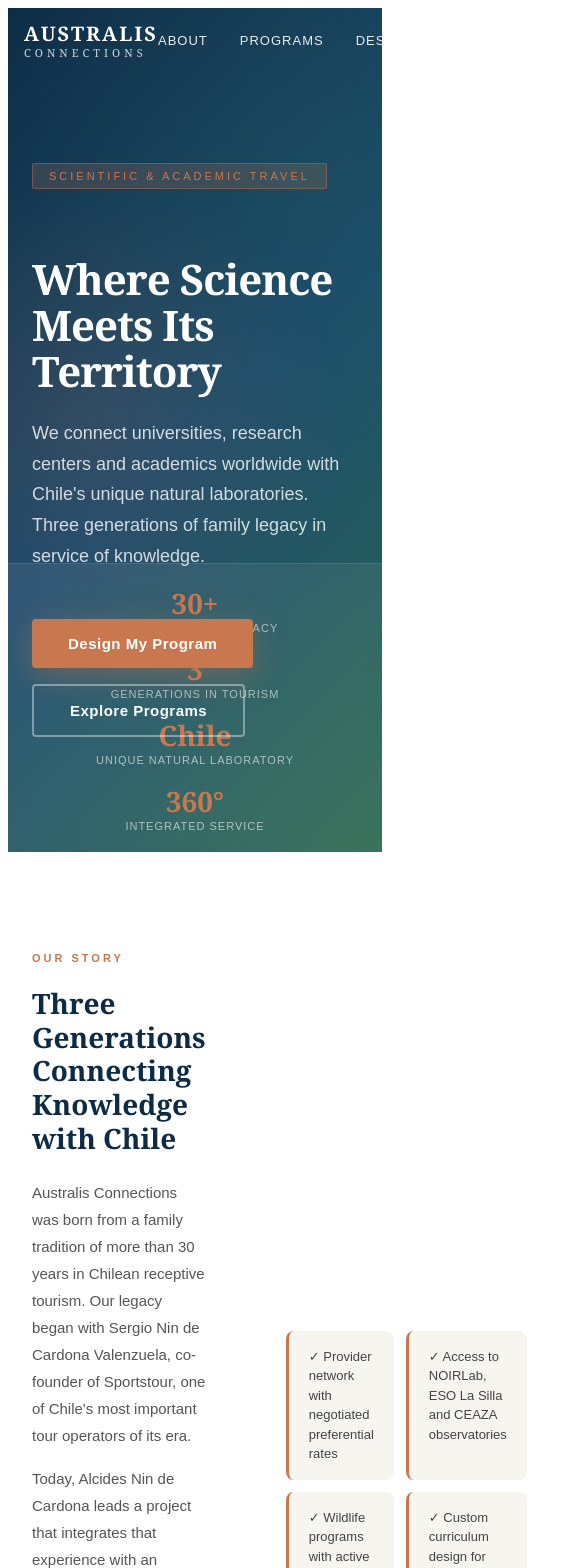
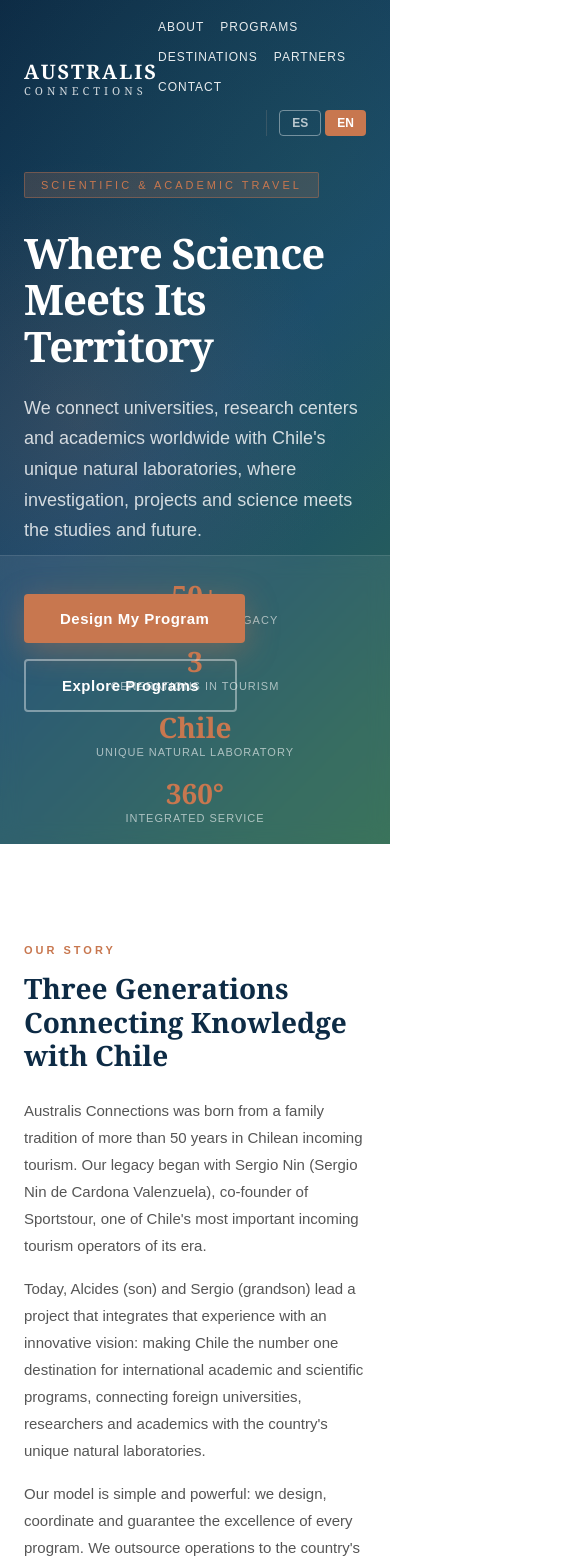
Before and after one commit to alcidesnin-del/australis-connections, a React (Vite) app: page / in a window 390 px wide. Shown: the top 1568 px of the page, 585 px wide, since content can reach past the window. Built offline with nearby package versions, Linux system fonts and the light colour scheme.

Commit message:
Mejoras contenido responsivo y correcciones

```diff
--- a/src/App.jsx
+++ b/src/App.jsx
@@ -6,18 +6,38 @@ const VERDE = "#2D6A4F";
 const CREMA = "#F7F5F0";
 const BLANCO = "#FFFFFF";
 
+const globalStyles = `
+  * { box-sizing: border-box; margin: 0; padding: 0; }
+  @media (max-width: 768px) {
+    .grid-2 { grid-template-columns: 1fr !important; gap: 40px !important; }
+    .grid-3 { grid-template-columns: 1fr !important; }
+    .grid-4 { grid-template-columns: 1fr 1fr !important; }
+    .grid-2-partners { grid-template-columns: 1fr !important; }
+    .grid-footer { grid-template-columns: 1fr !important; gap: 32px !important; }
+    .nav-links { display: none !important; }
+    .section-pad { padding: 60px 16px !important; }
+    .hero-pad { padding: 100px 16px 100px !important; }
+    .hero-h1 { font-size: 36px !important; }
+  }
+  @media (max-width: 1024px) and (min-width: 769px) {
+    .grid-3 { grid-template-columns: 1fr 1fr !important; }
+    .grid-4 { grid-template-columns: 1fr 1fr !important; }
+    .grid-footer { grid-template-columns: 1fr 1fr !important; gap: 32px !important; }
+  }
+`;
+
 const content = {
   es: {
     nav: { about: "Nosotros", programs: "Programas", destinations: "Destinos", partners: "Partners", contact: "Contacto" },
     hero: {
       tag: "TURISMO CIENTÍFICO Y ACADÉMICO",
       headline: "Donde la Ciencia Encuentra su Territorio",
-      subheadline: "Conectamos universidades, centros de investigación y académicos de todo el mundo con los laboratorios naturales únicos de Chile. Tres generaciones de legado familiar al servicio del conocimiento.",
+      subheadline: "Conectamos universidades, centros de investigación y académicos de todo el mundo con los laboratorios naturales únicos de Chile, donde la investigación, los proyectos y la ciencia se encuentran con el estudio y el futuro.",
       cta: "Diseñar Mi Programa",
       ctaSecondary: "Explorar Programas",
     },
     stats: [
-      { value: "30+", label: "Años de Legado Familiar" },
+      { value: "50+", label: "Años de Legado Familiar" },
       { value: "3", label: "Generaciones en Turismo" },
       { value: "Chile", label: "Laboratorio Natural Único" },
       { value: "360°", label: "Servicio Integrado" },
@@ -25,8 +45,8 @@ const content = {
     about: {
       tag: "NUESTRA HISTORIA",
       title: "Tres Generaciones Conectando el Conocimiento con Chile",
-      p1: "Australis Connections nace de una tradición familiar de más de 30 años en turismo receptivo chileno. Nuestro legado comenzó con Sergio Nin de Cardona Valenzuela, co-fundador de Sportstour, uno de los operadores turísticos más importantes de Chile en su época.",
-      p2: "Hoy, Alcides Nin de Cardona lidera un proyecto que integra esa experiencia con una visión innovadora: transformar Chile en el destino número uno para programas académicos y científicos internacionales, conectando universidades extranjeras con los laboratorios naturales únicos del país.",
+      p1: "Australis Connections nace de una tradición familiar de más de 50 años en turismo receptivo chileno. Nuestro legado comenzó con Sergio Nin (Sergio Nin de Cardona Valenzuela), co-fundador de Sportstour, uno de los operadores de turismo receptivo más importantes de Chile en su época.",
+      p2: "Hoy, Alcides (hijo) y Sergio (nieto) lideran un proyecto que integra esa experiencia con una visión innovadora: transformar Chile en el destino número uno para programas académicos y científicos internacionales, conectando universidades e investigadores extranjeros con los laboratorios naturales únicos del país.",
       p3: "Nuestro modelo es simple y poderoso: diseñamos, coordinamos y garantizamos la excelencia de cada programa. Tercerizamos la operación con los mejores proveedores del país, con quienes tenemos tarifas preferenciales construidas durante décadas de relación profesional.",
       features: [
         "Red de proveedores con tarifas preferenciales negociadas",
@@ -34,7 +54,7 @@ const content = {
         "Programas de fauna silvestre con monitoreo científico activo",
         "Diseño curricular a medida para cada institución",
         "Cotización automática con sistema IA propio",
-        "Operación 100% asset-light con máxima eficiencia",
+        "Servicio de excelencia en cada detalle del programa",
       ],
     },
     programs: {
@@ -53,7 +73,7 @@ const content = {
           icon: "🔭",
           title: "Astronomía Austral",
           subtitle: "Observatorios de Clase Mundial",
-          description: "Acceso coordinado a NOIRLab/Cerro Tololo, ESO La Silla y observatorios privados en el norte de Chile. Noches de observación, reuniones con astrónomos activos y visitas a proyectos en curso.",
+          description: "Visitas diurnas coordinadas a NOIRLab/Cerro Tololo, ESO La Silla y observatorios privados en el norte de Chile. Reuniones con astrónomos activos, recorridos por las instalaciones y observación nocturna en telescopios privados habilitados para visitas.",
           highlight: "El cielo más limpio del planeta",
         },
         {
@@ -81,7 +101,7 @@ const content = {
           icon: "🏛️",
           title: "Programas Taylor Made",
           subtitle: "Diseño a Medida Total",
-          description: "Para grupos FIT, investigadores independientes o instituciones con requerimientos específicos. Desde expediciones a la Antártida hasta programas interdisciplinarios que combinan múltiples áreas científicas.",
+          description: "Para grupos FIT (2 a 4 personas), investigadores independientes o instituciones con requerimientos específicos. Desde expediciones a la Antártida hasta programas interdisciplinarios que combinan múltiples áreas científicas. Cada programa, diseñado desde cero.",
           highlight: "Sin límites en el diseño del programa",
         },
       ],
@@ -122,7 +142,7 @@ const content = {
     },
     cta: {
       headline: "Tu Próximo Programa Académico Comienza Aquí",
-      paragraph: "No dejes tu próximo programa de campo en manos de un operador convencional. Conversemos sobre tus objetivos académicos y diseñemos juntos una experiencia que tus estudiantes recordarán toda la vida.",
+      paragraph: "No dejes tu próximo programa de campo en manos de un operador convencional. Conversemos sobre tus objetivos académicos y diseñemos juntos una experiencia que tus estudiantes, profesores e investigadores recordarán toda la vida.",
       button: "Contactar un Especialista",
       trust: "Respuesta en menos de 24 horas. Cotización sin compromiso.",
     },
@@ -152,12 +172,12 @@ const content = {
     hero: {
       tag: "SCIENTIFIC & ACADEMIC TRAVEL",
       headline: "Where Science Meets Its Territory",
-      subheadline: "We connect universities, research centers and academics worldwide with Chile's unique natural laboratories. Three generations of family legacy in service of knowledge.",
+      subheadline: "We connect universities, research centers and academics worldwide with Chile's unique natural laboratories, where investigation, projects and science meets the studies and future.",
       cta: "Design My Program",
       ctaSecondary: "Explore Programs",
     },
     stats: [
-      { value: "30+", label: "Years of Family Legacy" },
+      { value: "50+", label: "Years of Family Legacy" },
       { value: "3", label: "Generations in Tourism" },
       { value: "Chile", label: "Unique Natural Laboratory" },
       { value: "360°", label: "Integrated Service" },
@@ -165,8 +185,8 @@ const content = {
     about: {
       tag: "OUR STORY",
       title: "Three Generations Connecting Knowledge with Chile",
-      p1: "Australis Connections was born from a family tradition of more than 30 years in Chilean receptive tourism. Our legacy began with Sergio Nin de Cardona Valenzuela, co-founder of Sportstour, one of Chile's most important tour operators of its era.",
-      p2: "Today, Alcides Nin de Cardona leads a project that integrates that experience with an innovative vision: making Chile the number one destination for international academic and scientific programs, connecting foreign universities with the country's unique natural laboratories.",
+      p1: "Australis Connections was born from a family tradition of more than 50 years in Chilean incoming tourism. Our legacy began with Sergio Nin (Sergio Nin de Cardona Valenzuela), co-founder of Sportstour, one of Chile's most important incoming tourism operators of its era.",
+      p2: "Today, Alcides (son) and Sergio (grandson) lead a project that integrates that experience with an innovative vision: making Chile the number one destination for international academic and scientific programs, connecting foreign universities, researchers and academics with the country's unique natural laboratories.",
       p3: "Our model is simple and powerful: we design, coordinate and guarantee the excellence of every program. We outsource operations to the country's best providers, with whom we hold preferential rates built over decades of professional relationships.",
       features: [
         "Provider network with negotiated preferential rates",
@@ -174,7 +194,7 @@ const content = {
         "Wildlife programs with active scientific monitoring",
         "Custom curriculum design for each institution",
         "Automatic quoting with proprietary AI system",
-        "100% asset-light operation with maximum efficiency",
+        "Excellence in every detail of your program",
       ],
     },
     programs: {
@@ -193,7 +213,7 @@ const content = {
           icon: "🔭",
           title: "Austral Astronomy",
           subtitle: "World-Class Observatories",
-          description: "Coordinated access to NOIRLab/Cerro Tololo, ESO La Silla and private observatories in northern Chile. Observation nights, meetings with active astronomers and visits to ongoing projects.",
+          description: "Daytime coordinated visits to NOIRLab/Cerro Tololo, ESO La Silla and private observatories in northern Chile. Meetings with active astronomers, facility tours and night observation at private telescopes enabled for educational visits.",
           highlight: "The cleanest sky on the planet",
         },
         {
@@ -221,7 +241,7 @@ const content = {
           icon: "🏛️",
           title: "Taylor Made Programs",
           subtitle: "Total Custom Design",
-          description: "For FIT groups, independent researchers or institutions with specific requirements. From Antarctic expeditions to interdisciplinary programs combining multiple scientific fields.",
+          description: "For FIT groups (2 to 4 people), independent researchers or institutions with specific requirements. From Antarctic expeditions to interdisciplinary programs combining multiple scientific fields. Every program, designed from scratch.",
           highlight: "No limits in program design",
         },
       ],
@@ -262,7 +282,7 @@ const content = {
     },
     cta: {
       headline: "Your Next Academic Program Starts Here",
-      paragraph: "Don't leave your next field program in the hands of a conventional operator. Let's talk about your academic goals and design together an experience your students will remember for a lifetime.",
+      paragraph: "Don't leave your next field program in the hands of a conventional operator. Let's talk about your academic goals and design together an experience your students, professors and researchers will remember for a lifetime.",
       button: "Contact a Specialist",
       trust: "Response within 24 hours. No-obligation quote.",
     },
@@ -316,6 +336,7 @@ export default function App() {
 
   return (
     <div style={{ fontFamily: "'Georgia', serif", background: CREMA, color: "#1A1A1A", minHeight: "100vh" }}>
+      <style>{globalStyles}</style>
 
       {/* NAV */}
       <nav style={{
@@ -331,21 +352,25 @@ export default function App() {
             <div style={{ fontSize: 20, fontWeight: 700, color: scrolled ? AZUL : BLANCO, letterSpacing: 2 }}>AUSTRALIS</div>
             <div style={{ fontSize: 11, color: scrolled ? TERRACOTA : "rgba(255,255,255,0.8)", letterSpacing: 4, marginTop: -2 }}>CONNECTIONS</div>
           </div>
-          <div style={{ display: "flex", alignItems: "center", gap: 32 }}>
+          <div style={{ display: "flex", alignItems: "center", gap: 16, flexWrap: "wrap", justifyContent: "flex-end" }}>
+            <div style={{ display: "flex", gap: 16, flexWrap: "wrap" }}>
               {["about","programs","destinations","partners","contact"].map(k => (
                 <button key={k} onClick={() => scrollTo(k)} style={{
-                background: "none", border: "none", cursor: "pointer", fontSize: 13, fontFamily: "'Arial', sans-serif",
+                  background: "none", border: "none", cursor: "pointer", fontSize: 12, fontFamily: "'Arial', sans-serif",
                   color: scrolled ? "#333" : "rgba(255,255,255,0.9)", letterSpacing: 1, fontWeight: 500,
                   textTransform: "uppercase", padding: 0,
                 }}>{t.nav[k]}</button>
               ))}
-            <div style={{ display: "flex", gap: 4, marginLeft: 16, borderLeft: "1px solid rgba(128,128,128,0.3)", paddingLeft: 16 }}>
+            </div>
+            <div style={{ display: "flex", gap: 4, borderLeft: "1px solid rgba(128,128,128,0.3)", paddingLeft: 12, flexShrink: 0 }}>
               {["es","en"].map(l => (
                 <button key={l} onClick={() => setLang(l)} style={{
                   background: lang === l ? TERRACOTA : "transparent",
                   color: lang === l ? BLANCO : (scrolled ? "#555" : "rgba(255,255,255,0.7)"),
-                  border: "none", cursor: "pointer", padding: "4px 10px", borderRadius: 4,
+                  border: lang === l ? "none" : `1px solid ${scrolled ? "#ccc" : "rgba(255,255,255,0.4)"}`,
+                  cursor: "pointer", padding: "5px 12px", borderRadius: 4,
                   fontSize: 12, fontWeight: 700, fontFamily: "'Arial', sans-serif",
+                  minWidth: 36,
                 }}>{l.toUpperCase()}</button>
               ))}
             </div>
@@ -412,7 +437,7 @@ export default function App() {
 
       {/* ABOUT */}
       <section id="about" style={{ padding: "100px 24px", background: BLANCO }}>
-        <div style={{ maxWidth: 1200, margin: "0 auto", display: "grid", gridTemplateColumns: "1fr 1fr", gap: 80, alignItems: "center" }}>
+        <div className="grid-2" style={{ maxWidth: 1200, margin: "0 auto", display: "grid", gridTemplateColumns: "1fr 1fr", gap: 80, alignItems: "center" }}>
           <div>
             <div style={{ color: TERRACOTA, fontSize: 11, fontFamily: "'Arial', sans-serif", letterSpacing: 3, fontWeight: 700, marginBottom: 16 }}>{t.about.tag}</div>
             <h2 style={{ fontSize: "clamp(28px, 3vw, 42px)", fontWeight: 700, color: AZUL, lineHeight: 1.2, marginBottom: 24 }}>{t.about.title}</h2>
@@ -442,7 +467,7 @@ export default function App() {
             <h2 style={{ fontSize: "clamp(28px, 3vw, 42px)", fontWeight: 700, color: AZUL, marginBottom: 16 }}>{t.programs.title}</h2>
             <p style={{ color: "#666", maxWidth: 600, margin: "0 auto", fontFamily: "'Arial', sans-serif", lineHeight: 1.7 }}>{t.programs.subtitle}</p>
           </div>
-          <div style={{ display: "grid", gridTemplateColumns: "repeat(3, 1fr)", gap: 24 }}>
+          <div className="grid-3" style={{ display: "grid", gridTemplateColumns: "repeat(3, 1fr)", gap: 24 }}>
             {t.programs.items.map((p, i) => (
               <div key={i} style={{
                 background: BLANCO, borderRadius: 12, padding: 32, position: "relative",
@@ -473,7 +498,7 @@ export default function App() {
             <h2 style={{ fontSize: "clamp(28px, 3vw, 42px)", fontWeight: 700, color: BLANCO, marginBottom: 16 }}>{t.destinations.title}</h2>
             <p style={{ color: "rgba(255,255,255,0.7)", maxWidth: 600, margin: "0 auto", fontFamily: "'Arial', sans-serif", lineHeight: 1.7 }}>{t.destinations.subtitle}</p>
           </div>
-          <div style={{ display: "grid", gridTemplateColumns: "repeat(3, 1fr)", gap: 20 }}>
+          <div className="grid-3" style={{ display: "grid", gridTemplateColumns: "repeat(3, 1fr)", gap: 20 }}>
             {t.destinations.items.map((d, i) => (
               <div key={i} style={{
                 background: "rgba(255,255,255,0.07)", borderRadius: 12, padding: 28,
@@ -496,7 +521,7 @@ export default function App() {
             <div style={{ color: TERRACOTA, fontSize: 11, fontFamily: "'Arial', sans-serif", letterSpacing: 3, fontWeight: 700, marginBottom: 16 }}>{t.model.tag}</div>
             <h2 style={{ fontSize: "clamp(28px, 3vw, 42px)", fontWeight: 700, color: AZUL }}>{t.model.title}</h2>
           </div>
-          <div style={{ display: "grid", gridTemplateColumns: "repeat(4, 1fr)", gap: 32 }}>
+          <div className="grid-4" style={{ display: "grid", gridTemplateColumns: "repeat(4, 1fr)", gap: 32 }}>
             {t.model.steps.map((s, i) => (
               <div key={i} style={{ textAlign: "center" }}>
                 <div style={{
@@ -522,7 +547,7 @@ export default function App() {
             <h2 style={{ fontSize: "clamp(28px, 3vw, 42px)", fontWeight: 700, color: AZUL, marginBottom: 16 }}>{t.partners.title}</h2>
             <p style={{ color: "#666", maxWidth: 600, margin: "0 auto", fontFamily: "'Arial', sans-serif", lineHeight: 1.7 }}>{t.partners.subtitle}</p>
           </div>
-          <div style={{ display: "grid", gridTemplateColumns: "repeat(2, 1fr)", gap: 24 }}>
+          <div className="grid-2-partners" style={{ display: "grid", gridTemplateColumns: "repeat(2, 1fr)", gap: 24 }}>
             {t.partners.items.map((p, i) => (
               <div key={i} style={{
                 background: BLANCO, borderRadius: 12, padding: 32,
@@ -570,7 +595,7 @@ export default function App() {
       {/* FOOTER */}
       <footer style={{ background: "#0a1f35", padding: "60px 24px 32px" }}>
         <div style={{ maxWidth: 1200, margin: "0 auto" }}>
-          <div style={{ display: "grid", gridTemplateColumns: "2fr 1fr 1fr", gap: 48, marginBottom: 48 }}>
+          <div className="grid-footer" style={{ display: "grid", gridTemplateColumns: "2fr 1fr 1fr", gap: 48, marginBottom: 48 }}>
             <div>
               <div style={{ fontSize: 20, fontWeight: 700, color: BLANCO, letterSpacing: 2, marginBottom: 4 }}>AUSTRALIS</div>
               <div style={{ fontSize: 11, color: TERRACOTA, letterSpacing: 4, marginBottom: 16 }}>CONNECTIONS</div>
```
Lines whose indentation alone changed are shown as unchanged.
